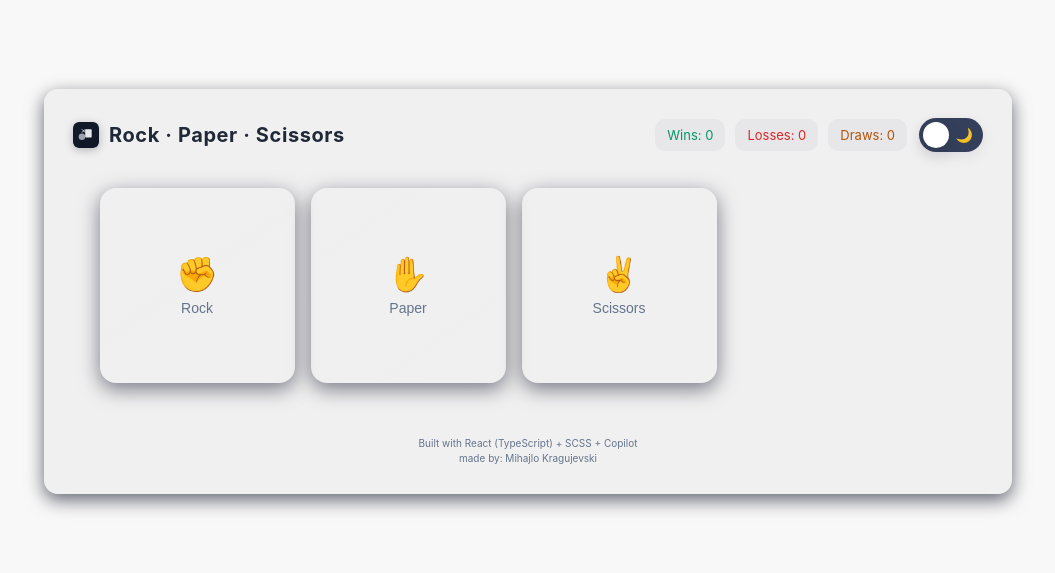
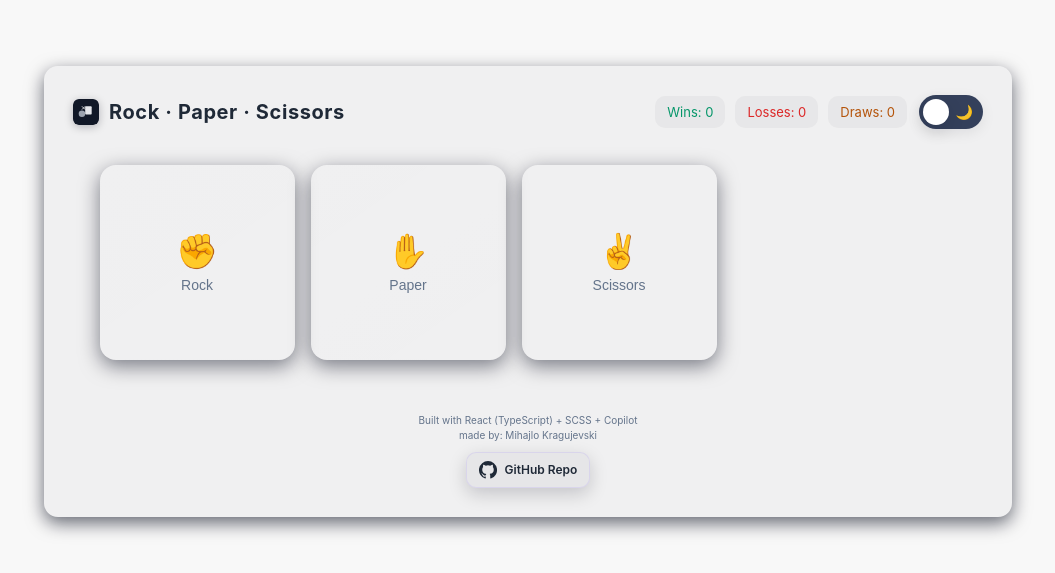
Before and after one commit to KMihajlo/rock-paper-scissors, a React (Vite) app: page / in a window 1280 px wide. Shown: the part 109-682 px from the top of the page, without its empty margins (112-1167 px from the left). Built offline with nearby package versions, Linux system fonts and the light colour scheme.

Commit message:
add GitHub profile button to footer with styling adjustments

```diff
--- a/src/components/Game.tsx
+++ b/src/components/Game.tsx
@@ -351,7 +351,25 @@ export default function Game() {
       <footer className="game__footer">
         <small>Built with React (TypeScript) + SCSS + Copilot</small>
         <br/>
-        <small>made by: Mihajlo Kragujevski</small>
+        <small>made by: Mihajlo Kragujevski</small><br/>
+
+        {/* GitHub profile button-link (opens in new tab). Replace URL below. */}
+        <a
+          className="gh-btn"
+          href="https://github.com/KMihajlo/rock-paper-scissors"
+          target="_blank"
+          rel="noopener noreferrer"
+          aria-label="Open GitHub profile"
+          title="GitHub"
+        >
+          <svg className="gh-btn__icon" width="18" height="18" viewBox="0 0 24 24" aria-hidden="true">
+            <path
+              fill="currentColor"
+              d="M12 0a12 12 0 00-3.79 23.39c.6.11.82-.26.82-.58v-2.02c-3.34.73-4.04-1.61-4.04-1.61-.55-1.39-1.34-1.76-1.34-1.76-1.09-.74.08-.72.08-.72 1.2.08 1.83 1.23 1.83 1.23 1.07 1.84 2.8 1.31 3.48 1 .11-.77.42-1.31.76-1.61-2.67-.3-5.47-1.34-5.47-5.95 0-1.31.47-2.38 1.24-3.22-.12-.3-.54-1.52.12-3.17 0 0 1.01-.32 3.3 1.23a11.5 11.5 0 016 0c2.3-1.55 3.3-1.23 3.3-1.23.66 1.65.24 2.87.12 3.17.77.84 1.24 1.91 1.24 3.22 0 4.62-2.8 5.64-5.48 5.94.43.37.81 1.1.81 2.22v3.29c0 .32.21.7.82.58A12 12 0 0012 0z"
+            />
+          </svg>
+          <span className="gh-btn__label">GitHub Repo</span>
+        </a>
       </footer>
     </div>
   );
--- a/src/styles/styles.scss
+++ b/src/styles/styles.scss
@@ -355,6 +355,47 @@ footer { margin-top: 14px; text-align: center; color: var(--muted); font-size: 1
 .theme-toggle.is-dark .icon--sun { opacity: 1; }
 .theme-toggle.is-dark .icon--moon { opacity: 0.3; }
 
+/* GitHub button-link in footer */
+.game__footer .gh-btn {
+  display: inline-flex;
+  align-items: center;
+  gap: 8px;
+  margin-top: 10px;
+  padding: 8px 12px;
+  border-radius: 10px;
+  background: var(--glass);
+  color: var(--text);
+  text-decoration: none;
+  font-weight: 600;
+  border: 1px solid rgba(124,92,255,0.12);
+  box-shadow: 0 6px 18px rgba(2,6,23,0.18);
+  transition: transform 160ms ease, box-shadow 160ms ease, background 160ms ease, border-color 160ms ease;
+}
+.game__footer .gh-btn:hover {
+  transform: translateY(-2px);
+  background: rgba(124,92,255,0.10);
+  border-color: rgba(124,92,255,0.24);
+  box-shadow: 0 10px 26px rgba(124,92,255,0.16);
+}
+.game__footer .gh-btn:focus-visible {
+  outline: 3px solid rgba(124,92,255,0.28);
+  outline-offset: 2px;
+}
+.game__footer .gh-btn__icon {
+  width: 18px;
+  height: 18px;
+}
+
+/* Mobile: smaller padding for the button */
+@media (max-width: 480px) {
+  .game__footer .gh-btn {
+    padding: 7px 10px;
+    gap: 6px;
+    font-size: 14px;
+  }
+  .game__footer .gh-btn__icon { width: 16px; height: 16px; }
+}
+
 /* Responsive adjustments (XL) */
 @media (max-width: 1500px) {
   body { padding: 28px; }
```
